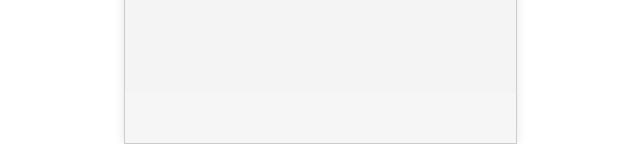
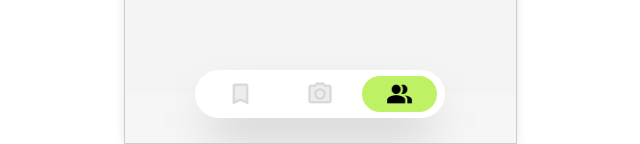
Before and after one commit to crispyinuo/DiligentDrGreen, a React (Create React App) app in the folder dr-green/: page /community in a window 1280 px wide. Shown: the part 682-826 px from the top of the page, without its empty margins (320-960 px from the left). Built offline with nearby package versions, Linux system fonts and the light colour scheme.

Commit message:
navbar hook to routes

```diff
--- a/dr-green/src/components/navBar.js
+++ b/dr-green/src/components/navBar.js
@@ -1,4 +1,6 @@
 import * as React from "react";
+import { useNavigate } from "react-router-dom";
+
 
 // Import the icons
 import BookmarkActive from '../icons/Bookmark_active.png';
@@ -8,13 +10,27 @@ import CameraInactive from '../icons/Camera_inactive.png';
 import PeopleActive from '../icons/People_active.png';
 import PeopleInactive from '../icons/People_inactive.png';
 
-function NavBar() {
-    const [active, setActive] = React.useState(1);  // State to track the active button
+function NavBar({ activeButtonId }) {
+    const [active, setActive] = React.useState(activeButtonId);
+    const navigate = useNavigate();
 
-    // Function to handle click events
     const handleClick = (buttonId) => {
         console.log(`Clicked button ${buttonId}`);
-        setActive(buttonId);  // Set the active button state
+        setActive(buttonId);
+        switch (buttonId) {
+            case 1:
+                navigate("/history");
+                break;
+            case 2:
+                navigate("/camera");
+                break;
+            case 3:
+                navigate("/community");
+                break;
+            default:
+                navigate("/");
+                break;
+        }
     };
 
     return (
--- a/dr-green/src/pages/community.js
+++ b/dr-green/src/pages/community.js
@@ -1,5 +1,7 @@
 import * as React from "react";
 import GroupCard from "../components/groupCard";
+import NavBar from '../components/navBar';
+import '../style.css';
 
 function Community() {
     const groupData = [
@@ -27,6 +29,9 @@ function Community() {
                     </React.Fragment>
                 ))}
             </section>
+            <div className="nav-bar-container">
+                <NavBar activeButtonId={3} />
+            </div>
         </main>
     );
 }
--- a/dr-green/src/pages/history.js
+++ b/dr-green/src/pages/history.js
@@ -97,7 +97,7 @@ const History = () => {
                 </ChatBubble>
             ))}
             <div className="nav-bar-container">
-                <NavBar />
+                <NavBar activeButtonId={1} />
             </div>
         </PageContainer>
     );
```
